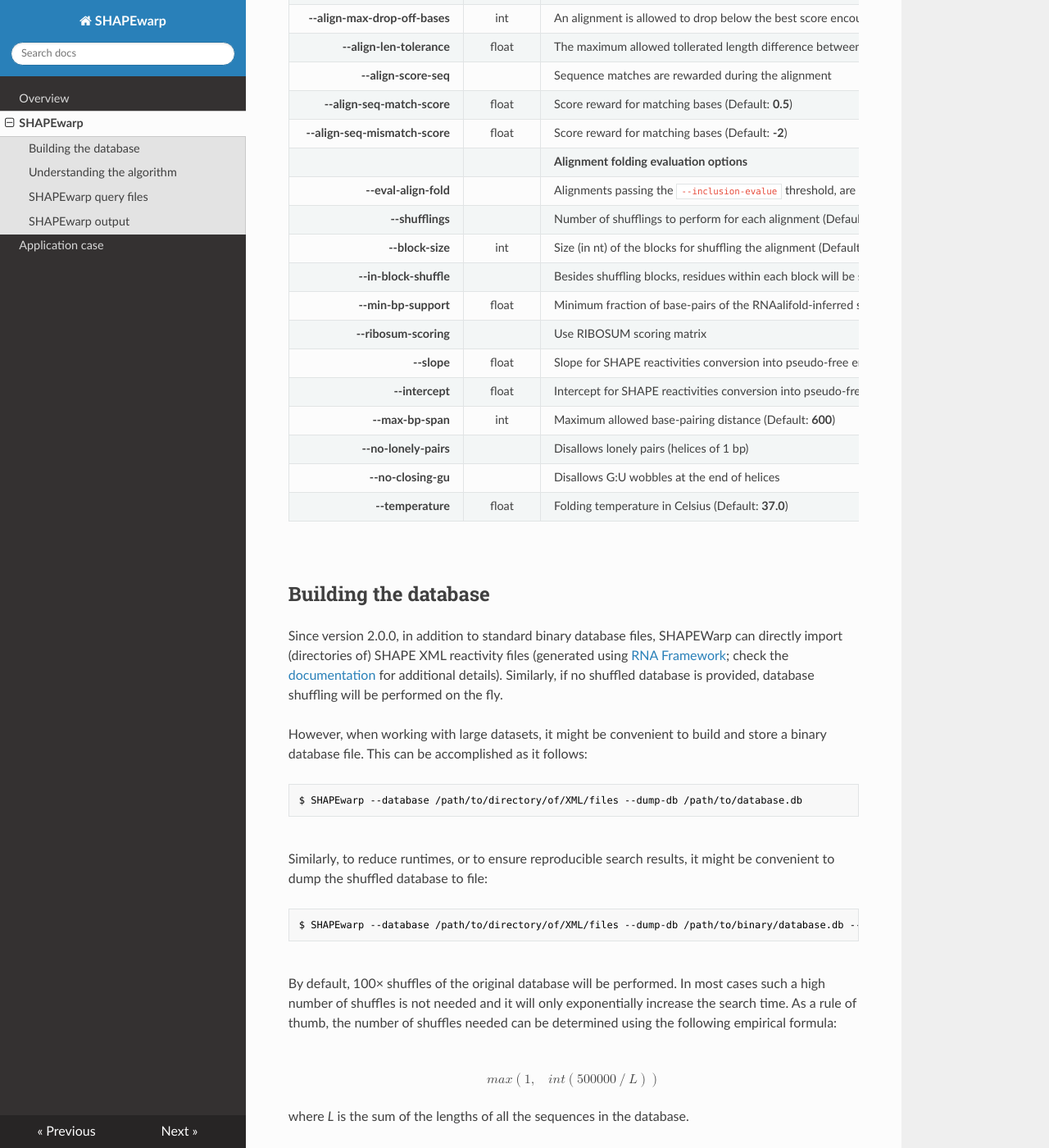
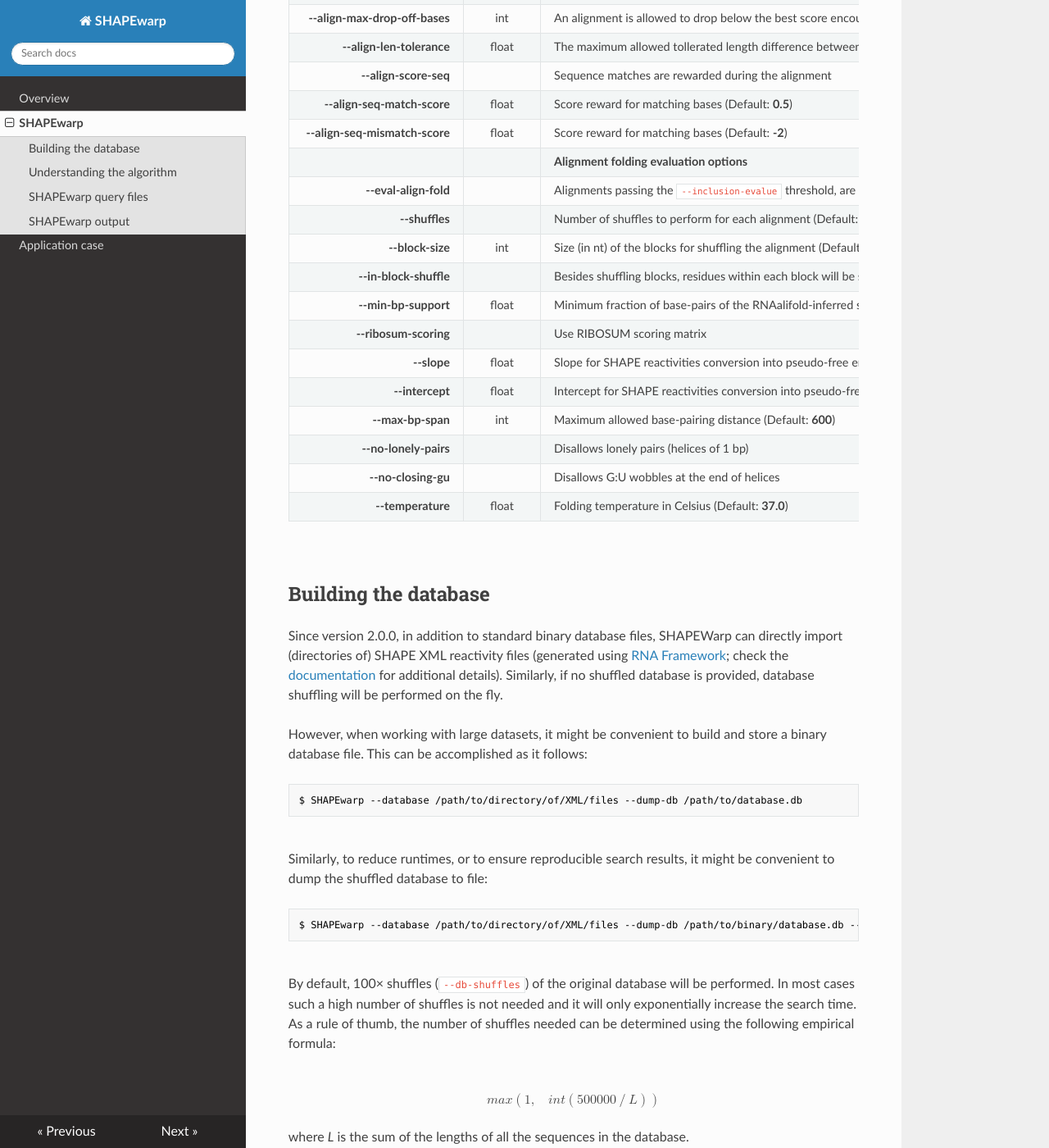
Before and after one commit to dincarnato/SHAPEwarp-docs, an MkDocs documentation site: the page built from docs/SHAPEwarp.md, in a window 1280 px wide and 1400 px high, scrolled down 2365 px. Shown: the whole window at 82% size. Built offline with MkDocs 1.6.1, drawn with Linux system fonts in a browser that asks for light colours; nearby versions of some CDN libraries; old or Windows-style settings are respelled for this version of MkDocs; some of the changed text lies outside the part shown.

Commit message:
Updated shuffling parameter

````diff
--- a/docs/SHAPEwarp.md
+++ b/docs/SHAPEwarp.md
@@ -31,7 +31,7 @@ __-db__ *or* __--database__ | string | Path to a database file, or to a (directo
 __--shuffled-db__ | string | Path to a shuffled database file<br/>__Note:__ if not provided, shuffling will be performed on the fly
 __--dump-db__ | string | Dumps the imported XML files to the specified database file
 __--dump-shuffled-db__ | string | Dumps the shuffled database to the specified file
-__--db-shufflings__ | int | Number of shuffles to perform for each sequence in the database (Default: __100__)<br/>__Note:__ see [Building the database](https://shapewarp-docs.readthedocs.io/en/latest/SHAPEwarp/#building-the-database) section below)
+__--db-shuffles__ | int | Number of shuffles to perform for each sequence in the database (Default: __100__)<br/>__Note:__ see [Building the database](https://shapewarp-docs.readthedocs.io/en/latest/SHAPEwarp/#building-the-database) section below)
 __--db-block-size__ | int | Size (in nt) of the blocks for shuffling the sequences in the database (Default: __10__)
 __--db-in-block-shuffle__ | | Besides shuffling blocks, residues within each block will be shuffled as well
 __-q__ *or* __--query__ | string | Path to the query file<br/>__Note:__ each entry should contain (one per row) the sequence id, the nucleotide sequence and a comma-separated list of SHAPE reactivities (see [SHAPEwarp query files](https://shapewarp-docs.readthedocs.io/en/latest/SHAPEwarp/#shapewarp-query-files) section below)
@@ -69,7 +69,7 @@ __--align-seq-match-score__ | float | Score reward for matching bases (Default:
 __--align-seq-mismatch-score__ | float | Score reward for matching bases (Default: __-2__)
  | | __Alignment folding evaluation options__
 __--eval-align-fold__ | | Alignments passing the ``--inclusion-evalue`` threshold, are further evaluated for the presence of a conserved RNA structure by using ``RNAalifold``
-__--shufflings__ | | Number of shufflings to perform for each alignment (Default: __100__)
+__--shuffles__ | | Number of shuffles to perform for each alignment (Default: __100__)
 __--block-size__ | int | Size (in nt) of the blocks for shuffling the alignment (Default: __3__)
 __--in-block-shuffle__ | | Besides shuffling blocks, residues within each block will be shuffled as well
 __--min-bp-support__ | float | Minimum fraction of base-pairs of the RNAalifold-inferred structure that should be supported by both query and db sequence to retain a match (Default: __0.75__)
@@ -97,7 +97,7 @@ Similarly, to reduce runtimes, or to ensure reproducible search results, it migh
 $ SHAPEwarp --database /path/to/directory/of/XML/files --dump-db /path/to/binary/database.db --dump-shuffled-db /path/to/shuffled/database.db
 ```
 <br/>
-By default, 100&times; shuffles of the original database will be performed. In most cases such a high number of shuffles is not needed and it will only exponentially increase the search time. As a rule of thumb, the number of shuffles needed can be determined using the following empirical formula:<br/><br/>
+By default, 100&times; shuffles (``--db-shuffles``) of the original database will be performed. In most cases such a high number of shuffles is not needed and it will only exponentially increase the search time. As a rule of thumb, the number of shuffles needed can be determined using the following empirical formula:<br/><br/>
 <math display="block" xmlns="http://www.w3.org/1998/Math/MathML"><mi>m</mi><mi>a</mi><mi>x</mi><mo>(</mo><mn>1</mn><mo>,</mo><mo>&#xA0;</mo><mi>i</mi><mi>n</mi><mi>t</mi><mo>(</mo><mn>500000</mn><mo>/</mo><mi>L</mi><mo>)</mo><mo>)</mo></math>
 <br/>
 where *L* is the sum of the lengths of all the sequences in the database.
@@ -127,7 +127,7 @@ Optionally, if the ``eval-align-fold`` option is enabled, alignments passing the
 <br/>
 &#916;G<sub>SHAPE</sub>(*i*) = ``slope`` &middot; ln[Reactivity(*i*) + 1] + ``intercept``
 <br/><br/>
-If less than ``min-bp-support`` base-pairs from the predicted consensus structure are supported for either of the two aligned RNAs, the match is discarded. Furthermore, the probability of predicting a structure with a free energy &le; to that of the consensus structure inferred from the alignment is evaluated by randomly shuffling ``shufflings`` times the columns of the original alignment in ``block-size``-long blocks, followed by __RNAalifold__ analysis. A z-score is calculated and the corresponding *p-value* determined. If the *p-value* is &lt; 0.05, the alignment and the inferred structure are reported.<br/><br/>
+If less than ``min-bp-support`` base-pairs from the predicted consensus structure are supported for either of the two aligned RNAs, the match is discarded. Furthermore, the probability of predicting a structure with a free energy &le; to that of the consensus structure inferred from the alignment is evaluated by randomly shuffling ``shuffles`` times the columns of the original alignment in ``block-size``-long blocks, followed by __RNAalifold__ analysis. A z-score is calculated and the corresponding *p-value* determined. If the *p-value* is &lt; 0.05, the alignment and the inferred structure are reported.<br/><br/>
 ## SHAPEwarp query files
 SHAPEwarp query files are plain-text files, containing the unique identifier, nucleotide sequence and reactivity profile, one per line, for each query to be searched against the database. The typical SHAPEwarp query file has the following structure:
 
````
